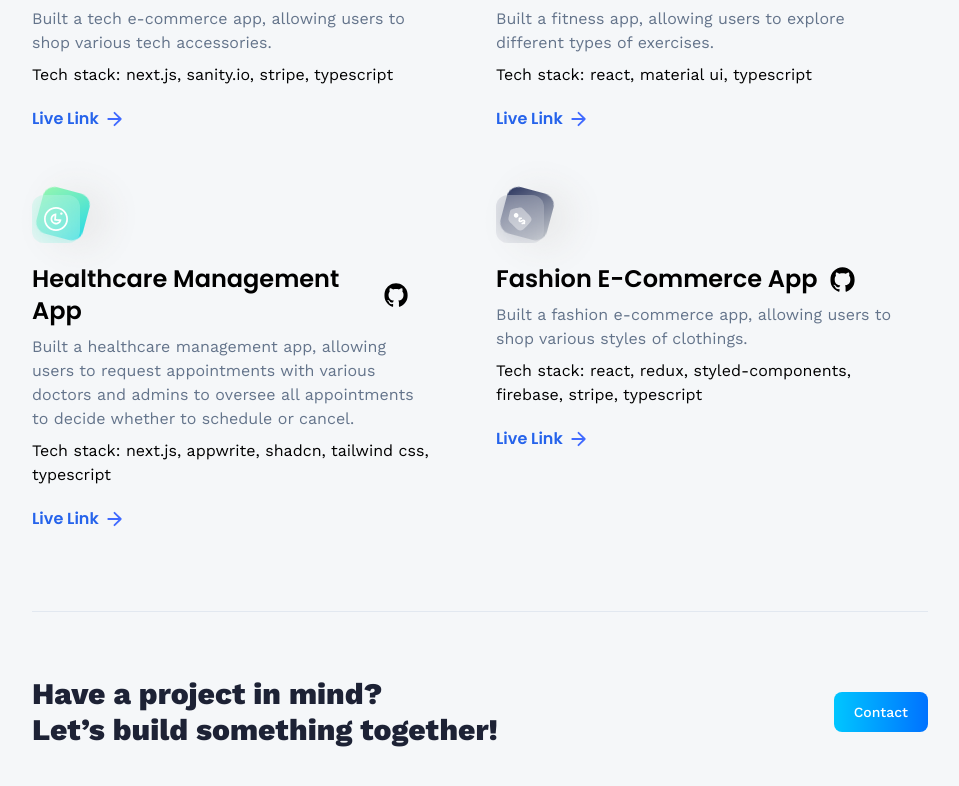
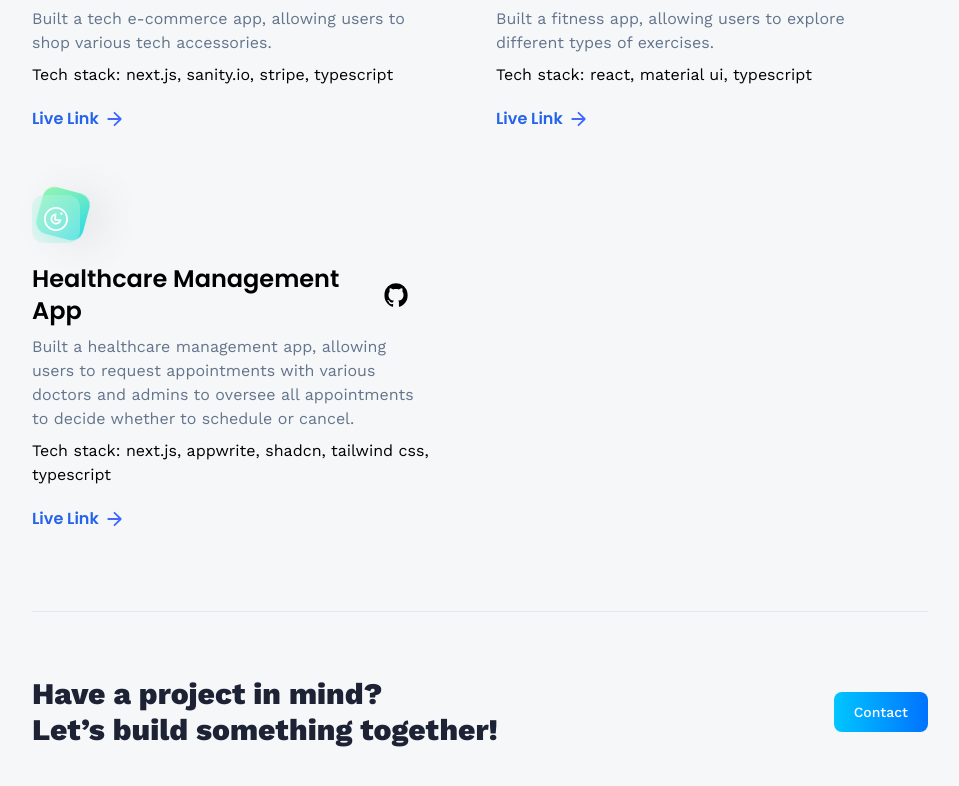
Before and after one commit to DoodleHub/cc-portfolio, a React (Vite) app: page /projects in a window 1280 px wide. Shown: the part 727-1513 px from the top of the page, without its empty margins (160-1119 px from the left). Built offline with nearby package versions, Linux system fonts and the light colour scheme; no server answers.

Commit message:
chore: update project

```diff
--- a/src/constants/index.js
+++ b/src/constants/index.js
@@ -205,21 +205,4 @@ export const projects = [
     link: 'https://care-pulse-health.vercel.app/',
     githubLink: 'https://github.com/DoodleHub/care-pulse',
   },
-  {
-    iconUrl: pricewise,
-    theme: 'btn-back-black',
-    name: 'Fashion E-Commerce App',
-    description:
-      'Built a fashion e-commerce app, allowing users to shop various styles of clothings.',
-    techStack: [
-      'react',
-      'redux',
-      'styled-components',
-      'firebase',
-      'stripe',
-      'typescript',
-    ],
-    link: 'https://shop-attire.vercel.app/',
-    githubLink: 'https://github.com/DoodleHub/attire',
-  },
 ];
```
